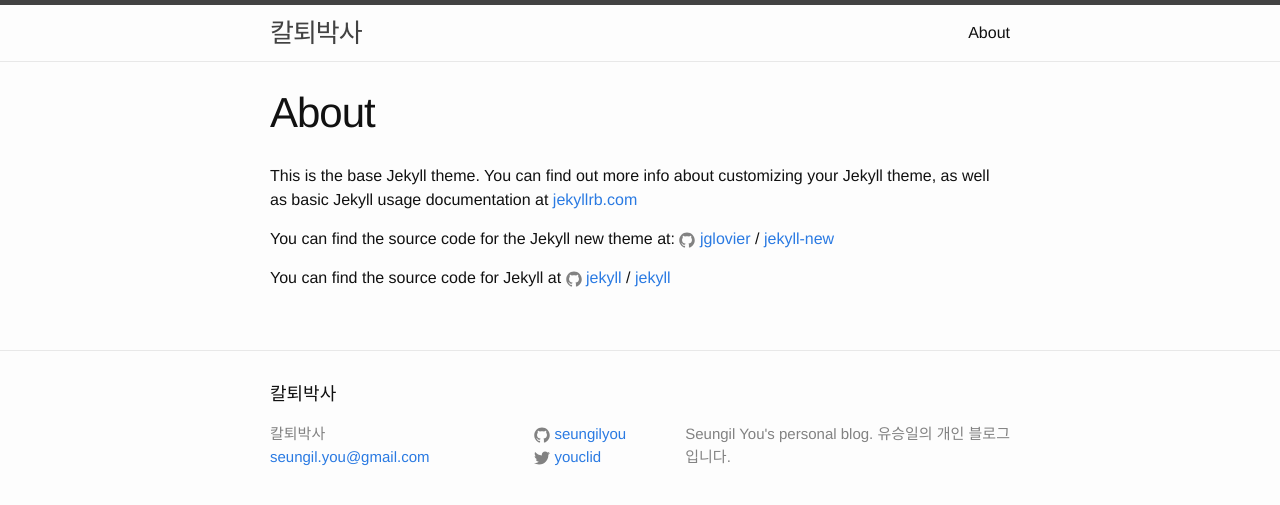
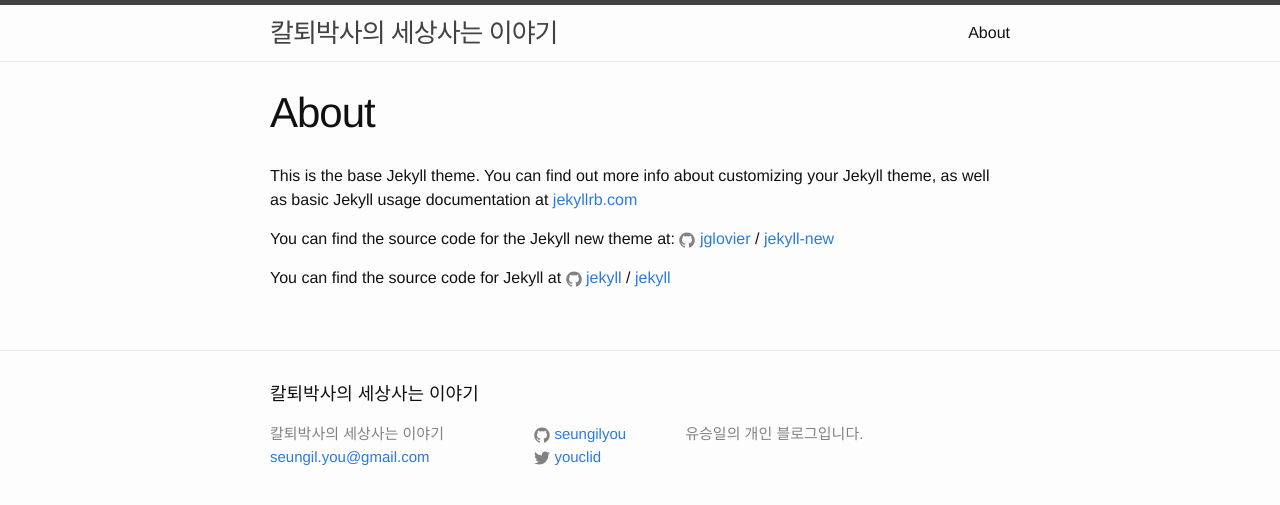
Before and after one commit to seungilyou/blog_jekyll, a Jekyll site: the page built from about.md, in a window 1280 px wide. Shown: the top 505 px of the page. Built offline with Jekyll 4.4.1, drawn with Linux system fonts in a browser that asks for light colours.

Commit message:
Change titles, etc..

```diff
--- a/_config.yml
+++ b/_config.yml
@@ -6,10 +6,9 @@
 # 'jekyll serve'. If you change this file, please restart the server process.
 
 # Site settings
-title: 칼퇴박사
+title: 칼퇴박사의 세상사는 이야기
 email: seungil.you@gmail.com
-description: > # this means to ignore newlines until "baseurl:"
-  Seungil You's personal blog.
+description: | # this means to ignore newlines until "baseurl:"
   유승일의 개인 블로그입니다.
 baseurl: "/blog_jekyll" # the subpath of your site, e.g. /blog
 url: "http://seungilyou.gihub.io" # the base hostname & protocol for your site
```
